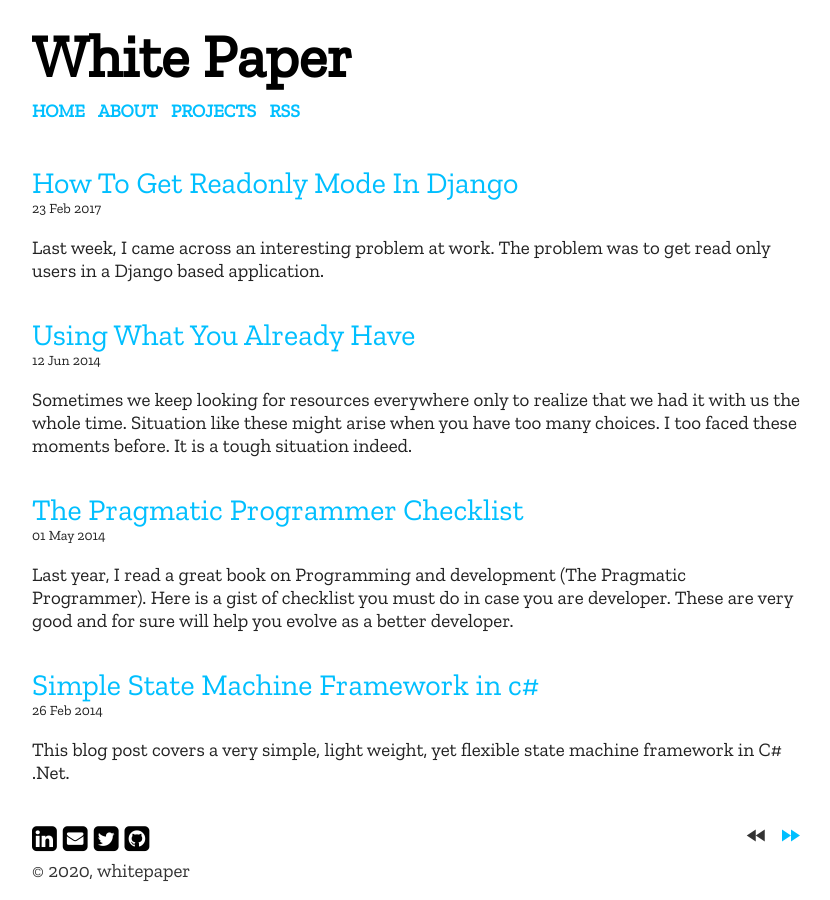
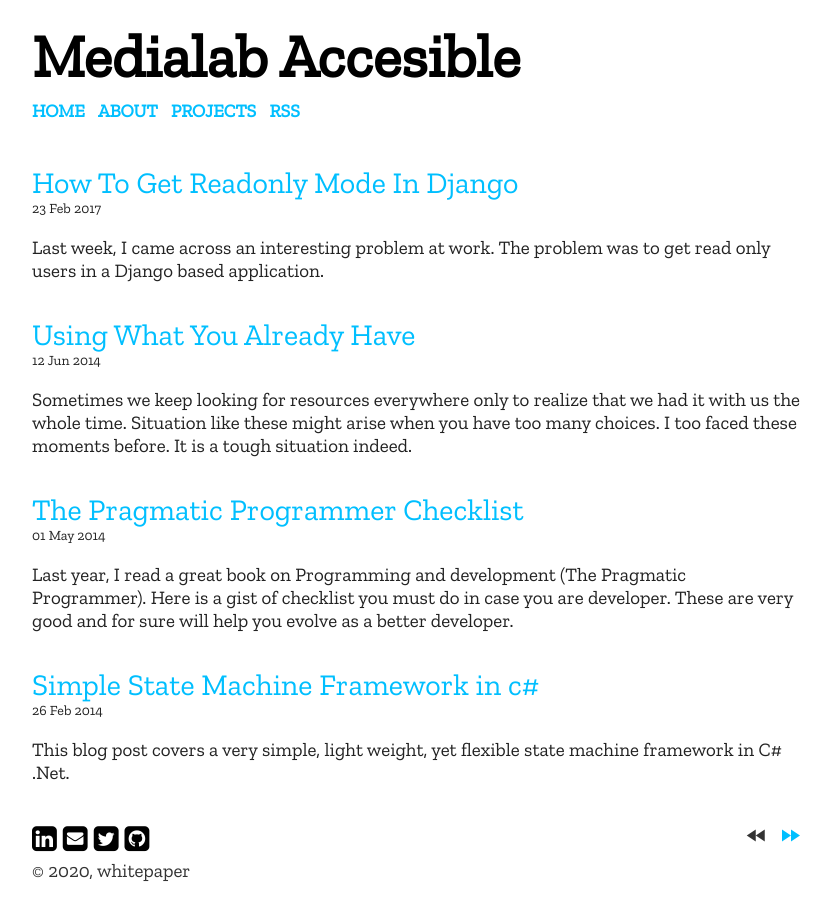
Before and after one commit to mimeticaslab/medialabaccesible, a Jekyll site: the page built from index.html, in a window 1280 px wide. Shown: the whole page, without its empty margins (224-1054 px from the left). Built offline with Jekyll 4.4.1, drawn with Linux system fonts in a browser that asks for light colours; the list of posts is cut into pages by our own code.

Commit message:
Update _config.yml

```diff
--- a/_config.yml
+++ b/_config.yml
@@ -1,7 +1,6 @@
-name: White Paper
+name: Medialab Accesible
 description: >
-    A simple jekyll theme aimed at programmers who like clean interface to write posts
-    and show off some code.
+    Proyectos de Medialab accesibles
 about: >
     At vero eos et accusamus et iusto odio dignissimos ducimus qui blanditiis praesentium voluptatum deleniti atque corrupti quos dolores et quas molestias excepturi sint occaecati cupiditate non provident, similique sunt in culpa qui officia deserunt mollitia animi, id est laborum et dolorum fuga. Et harum quidem rerum facilis est et expedita distinctio. Nam libero tempore, cum soluta nobis est eligendi optio cumque nihil impedit quo minus id quod maxime placeat facere possimus, omnis voluptas assumenda est, omnis dolor repellendus. Temporibus autem quibusdam et aut officiis debitis aut rerum necessitatibus saepe eveniet ut et voluptates repudiandae sint et molestiae non recusandae. Itaque earum rerum hic tenetur a sapiente delectus, ut aut reiciendis voluptatibus maiores alias consequatur aut perferendis doloribus asperiores repellat.
 
```
